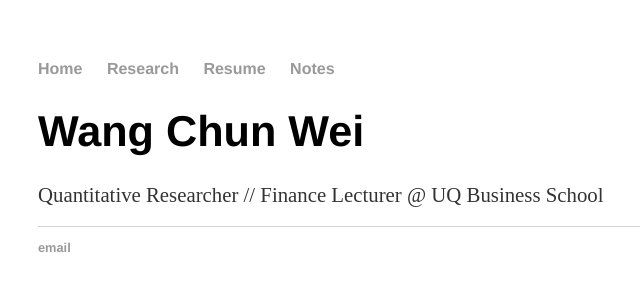
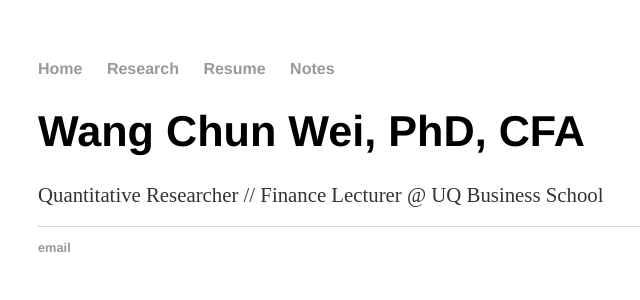
Before and after one commit to weiwangchun/weiwangchun.github.io, a Jekyll site: the page built from index.html, in a window 1280 px wide. Shown: the top 300 px of the page, without its empty margins (154-794 px from the left). Built offline with Jekyll 4.4.1, drawn with Linux system fonts in a browser that asks for light colours.

Commit message:
Update index.html

```diff
--- a/index.html
+++ b/index.html
@@ -3,6 +3,6 @@ layout: default
 title: Wang Chun Wei
 ---
 <div class="blurb">
-	<h1>Wang Chun Wei</h1>
+	<h1>Wang Chun Wei, PhD, CFA</h1>
 	<p> Quantitative Researcher // Finance Lecturer @ UQ Business School </p>
 </div><!-- /.blurb -->
```
